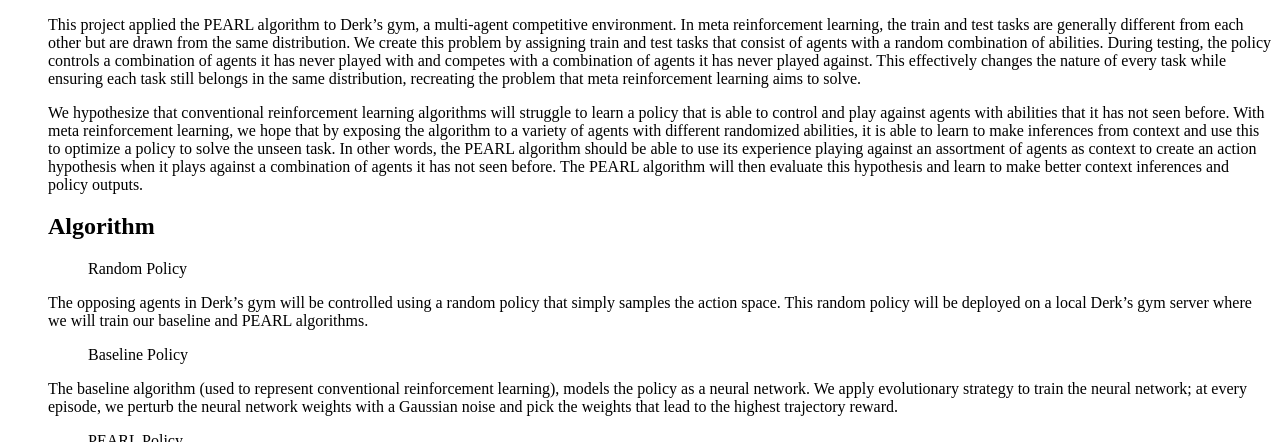
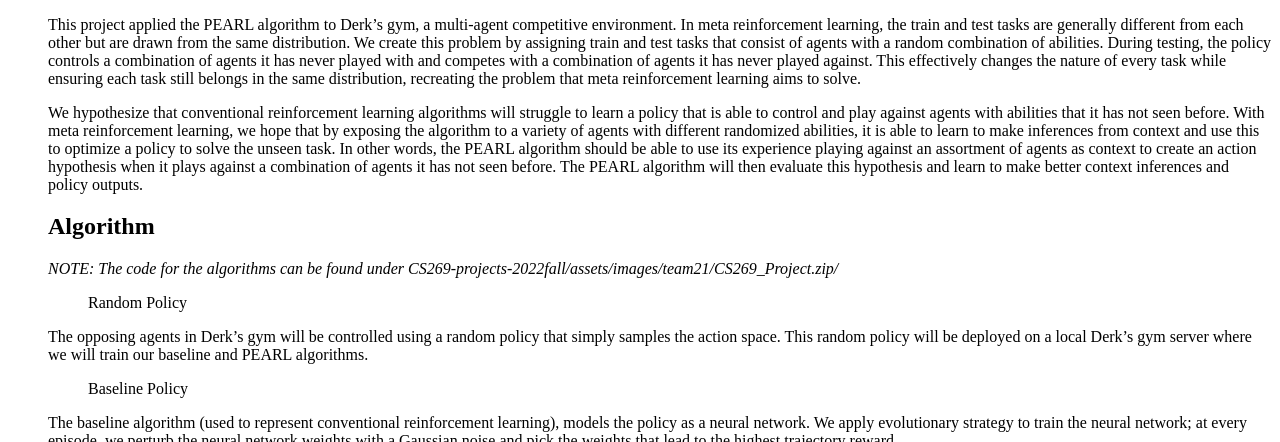
Before and after one commit to ucla-rlcourse/CS269-projects-2022fall, a Jekyll site: the page built from index.html, in a window 1280 px wide and 900 px high, scrolled down 863 px, cut to the strip 0-442 px from the top of the window. Built offline with Jekyll 4.4.1, drawn with Linux system fonts in a browser that asks for light colours.

Commit message:
Update 2022-09-19-team21.md

```diff
--- a/_posts/2022-09-19-team21.md
+++ b/_posts/2022-09-19-team21.md
@@ -34,6 +34,8 @@ We hypothesize that conventional reinforcement learning algorithms will struggle
 
 
 ## Algorithm
+
+_NOTE: The code for the algorithms can be found under CS269-projects-2022fall/assets/images/team21/CS269_Project.zip/_
 
 > Random Policy
 
```
